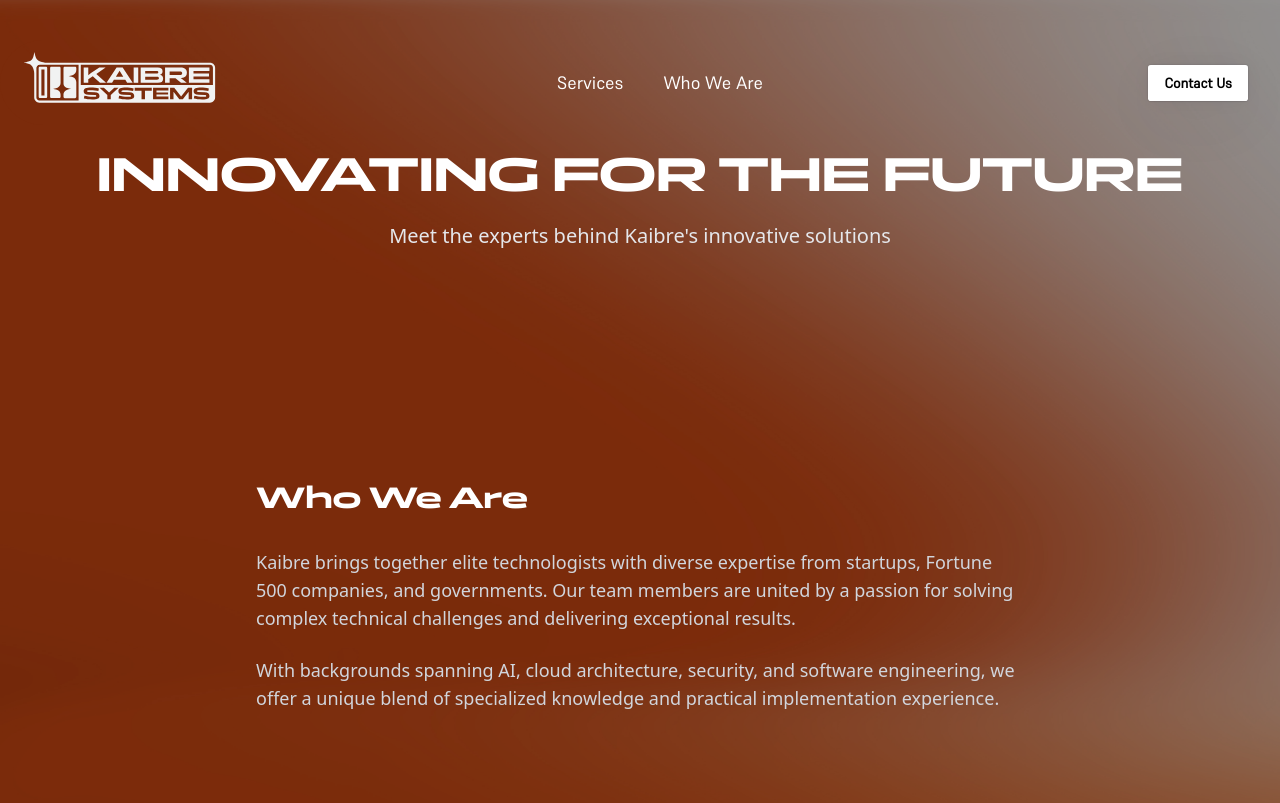
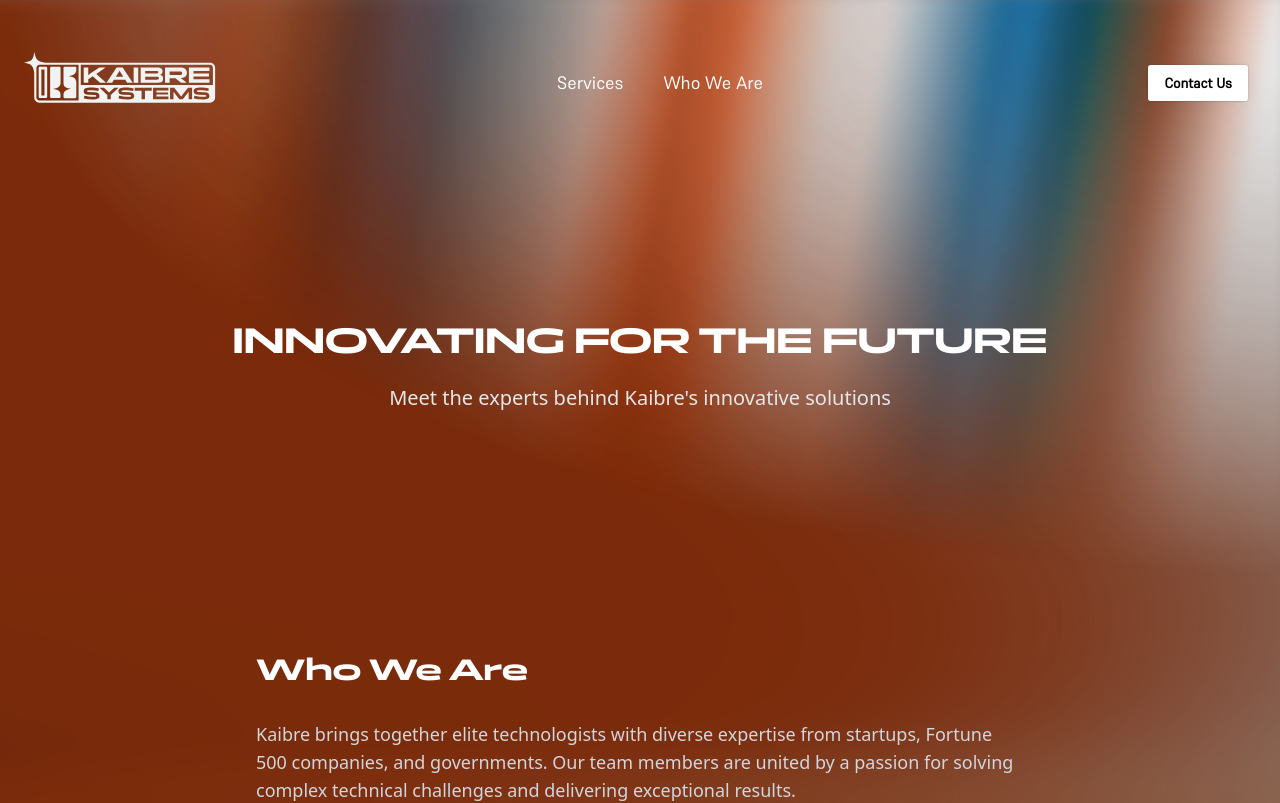
Before and after one commit to Kaibre-Systems/company-site, a Next.js app: page /team in a window 1280 px wide. Shown: the top 803 px of the page. Built offline with nearby package versions, Linux system fonts and the light colour scheme.

Commit message:
added aurora to team page

```diff
--- a/src/app/(home)/sections/hero-section.tsx
+++ b/src/app/(home)/sections/hero-section.tsx
@@ -5,7 +5,7 @@ export default function HeroSection() {
     return (
         <section className="relative flex items-center justify-start flex-grow max-w-7xl mx-auto px-4 lg:px-8">
             <AuroraBackground className="w-screen h-full py-40">
-                <div className="text-left gap-6 w-full max-w-2xl md:max-w-3xl lg:max-w-2/3 mt-20">
+                <div className="text-left gap-6 w-full max-w-2xl md:max-w-3xl lg:max-w-2/3 mt-20 z-20">
                     <h1 className="text-3xl lg:text-4xl font-bold font-panchang text-white leading-tight">
                         FROM GREAT CODE<br />
                         TO GREAT COMPANIES
--- a/src/app/team/page.tsx
+++ b/src/app/team/page.tsx
@@ -1,5 +1,6 @@
 import BackgroundImage from "@/components/background-image";
 import CallToAction from "@/components/call-to-action";
+import { AuroraBackground } from "@/components/ui/aurora-background";
 
 export default function TeamPage() {
     return (
@@ -13,17 +14,15 @@ export default function TeamPage() {
         >
             <main className="min-h-screen text-white">
                 {/* Hero Section */}
-                <section className="relative h-[50vh] min-h-[400px] flex items-center justify-center overflow-hidden">
-                    <div className="absolute inset-0 z-0">
-                        <div className="absolute inset-0  z-10"></div>
-                        <div className="absolute inset-0 bg-cover bg-center opacity-60"></div>
-                    </div>
-                    <div className="container mx-auto px-4 relative z-10">
-                        <h1 className="text-4xl md:text-4xl lg:text-5xl font-panchang font-bold text-center mb-6">INNOVATING FOR THE FUTURE</h1>
-                        <p className="text-xl text-gray-200 text-center max-w-3xl mx-auto">
+                <section className="relative flex items-center justify-center overflow-hidden">
+                    <AuroraBackground className="w-screen h-full py-40 items-center">
+                    <div className="flex flex-col max-w-4xl mx-auto pt-40 z-20">
+                        <h1 className="text-3xl lg:text-4xl font-panchang font-bold text-center mb-6 text-white">INNOVATING FOR THE FUTURE</h1>
+                        <p className="text-xl text-gray-200 text-center">
                             Meet the experts behind Kaibre's innovative solutions
                         </p>
                     </div>
+                    </AuroraBackground>
                 </section>
 
                 {/* Team Background Section */}
@@ -74,7 +73,6 @@ export default function TeamPage() {
                     </div>
                 </section>
                 <section className="py-10 flex justify-center max-w-7xl mx-auto">
-
                     <CallToAction
                         title="WANT TO LEARN MORE?"
                         subtitle="Get in touch with us and unlock your potential"
```
